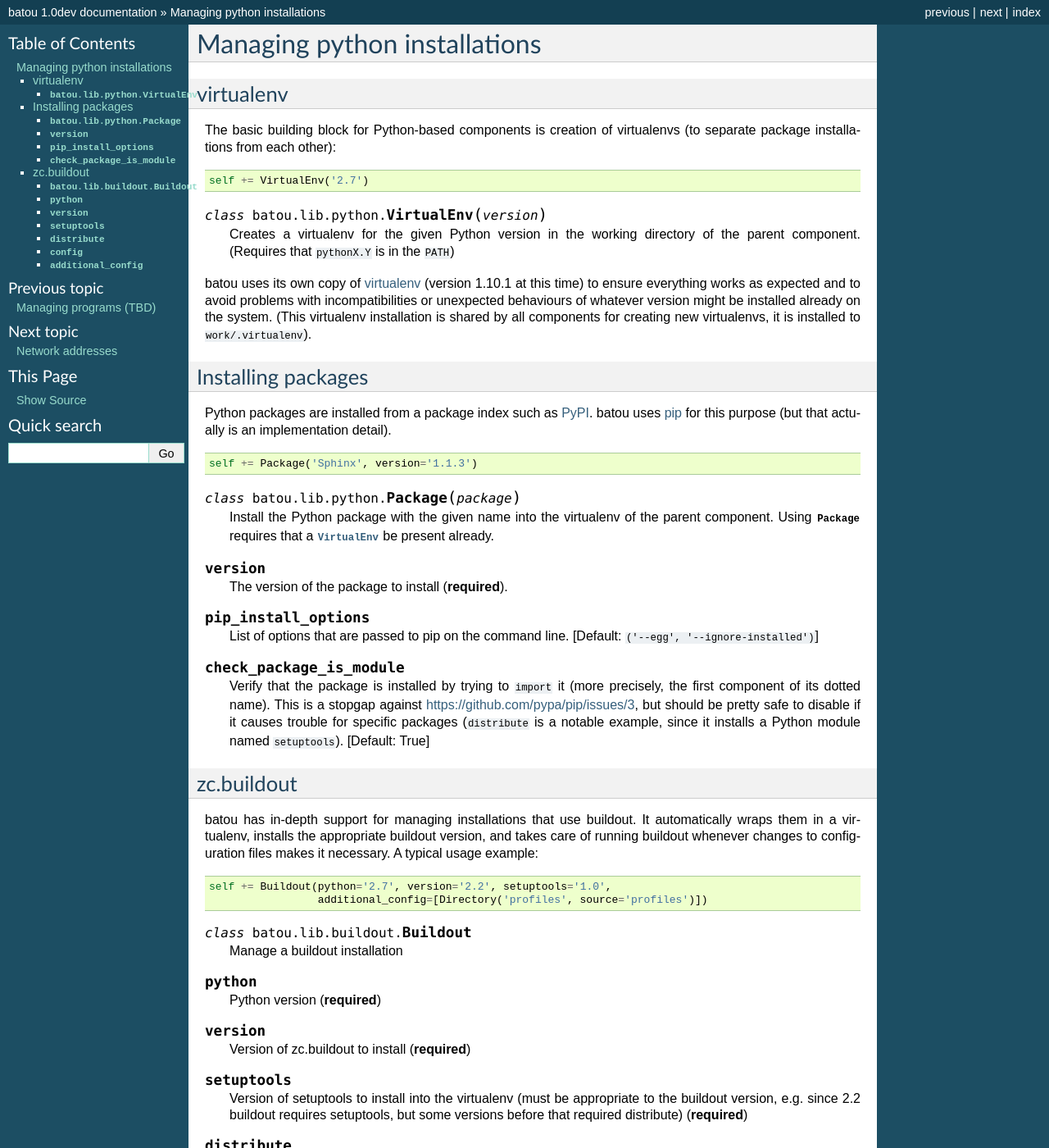
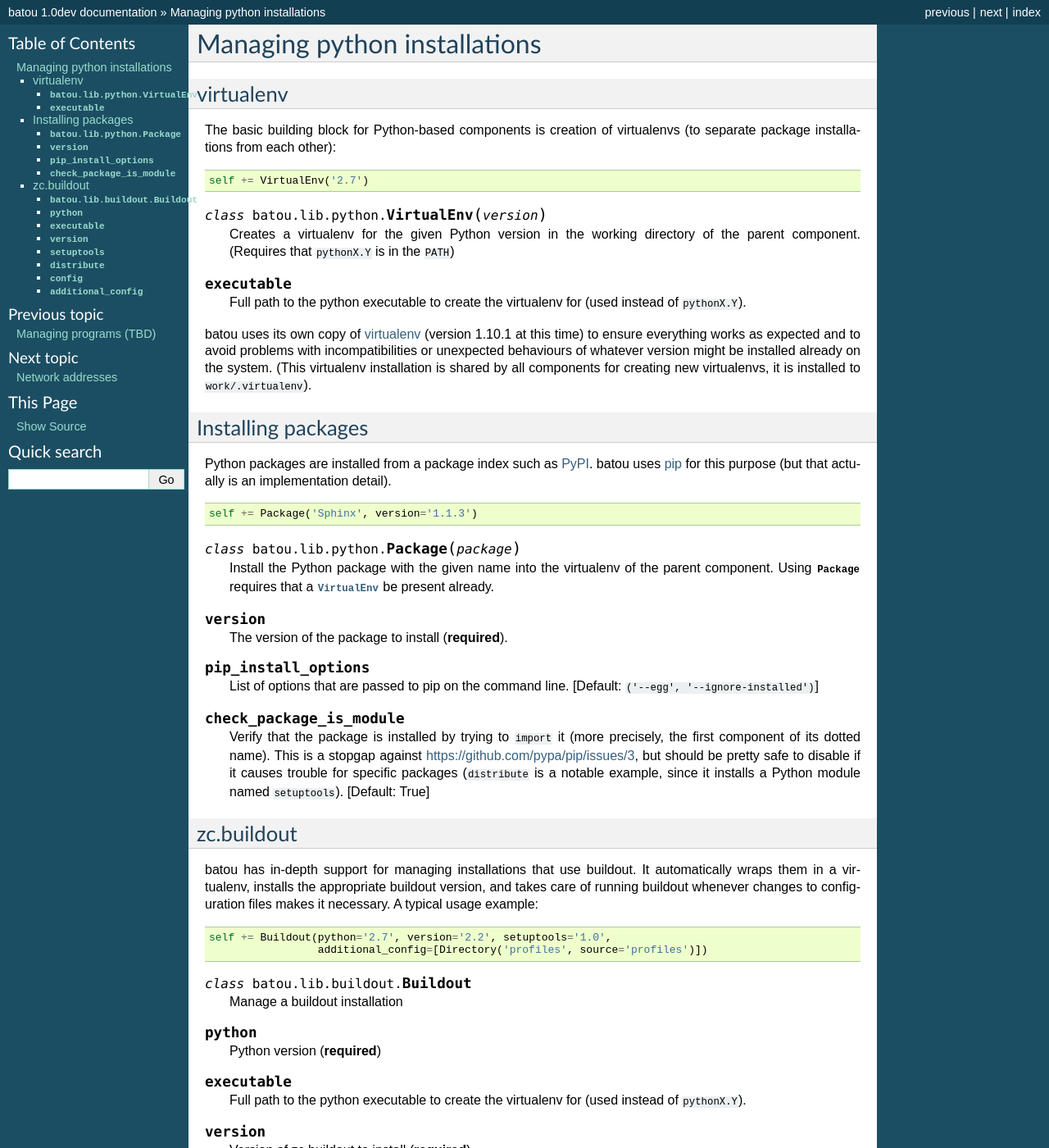
Before and after one commit to flyingcircusio/batou, a Sphinx documentation site: the page built from doc/source/python.txt, in a window 1280 px wide and 1400 px high. Shown: the whole window at 82% size. Built offline with Sphinx 7.4.7, drawn with Linux system fonts in a browser that asks for light colours.

Commit message:
Fixes #12946: Make full path to python executable configurable

```diff
--- a/CHANGES.txt
+++ b/CHANGES.txt
@@ -10,6 +10,9 @@ Changelog
 
 - Check whether packages required via a ``-e`` expression in the local
   ``requirements.txt`` are already installed.
+
+- #12946: Make full path to python executable configurable for virtualenv
+  (and buildout) component.
 
 - Add mailto setting to crontab component.
 
--- a/doc/source/python.txt
+++ b/doc/source/python.txt
@@ -16,6 +16,11 @@ The basic building block for Python-based components is creation of virtualenvs
 
     Creates a virtualenv for the given Python version in the working directory
     of the parent component. (Requires that ``pythonX.Y`` is in the ``PATH``)
+
+.. py:attribute:: executable
+
+    Full path to the python executable to create the virtualenv for (used
+    instead of ``pythonX.Y``).
 
 batou uses its own copy of `virtualenv`_ (version 1.10.1 at this time) to
 ensure everything works as expected and to avoid problems with
@@ -87,6 +92,11 @@ files makes it necessary. A typical usage example:
 
     Python version (**required**)
 
+.. py:attribute:: executable
+
+    Full path to the python executable to create the virtualenv for (used
+    instead of ``pythonX.Y``).
+
 .. py:attribute:: version
 
     Version of zc.buildout to install (**required**)
```
Also changed, not shown: 2 other files.
